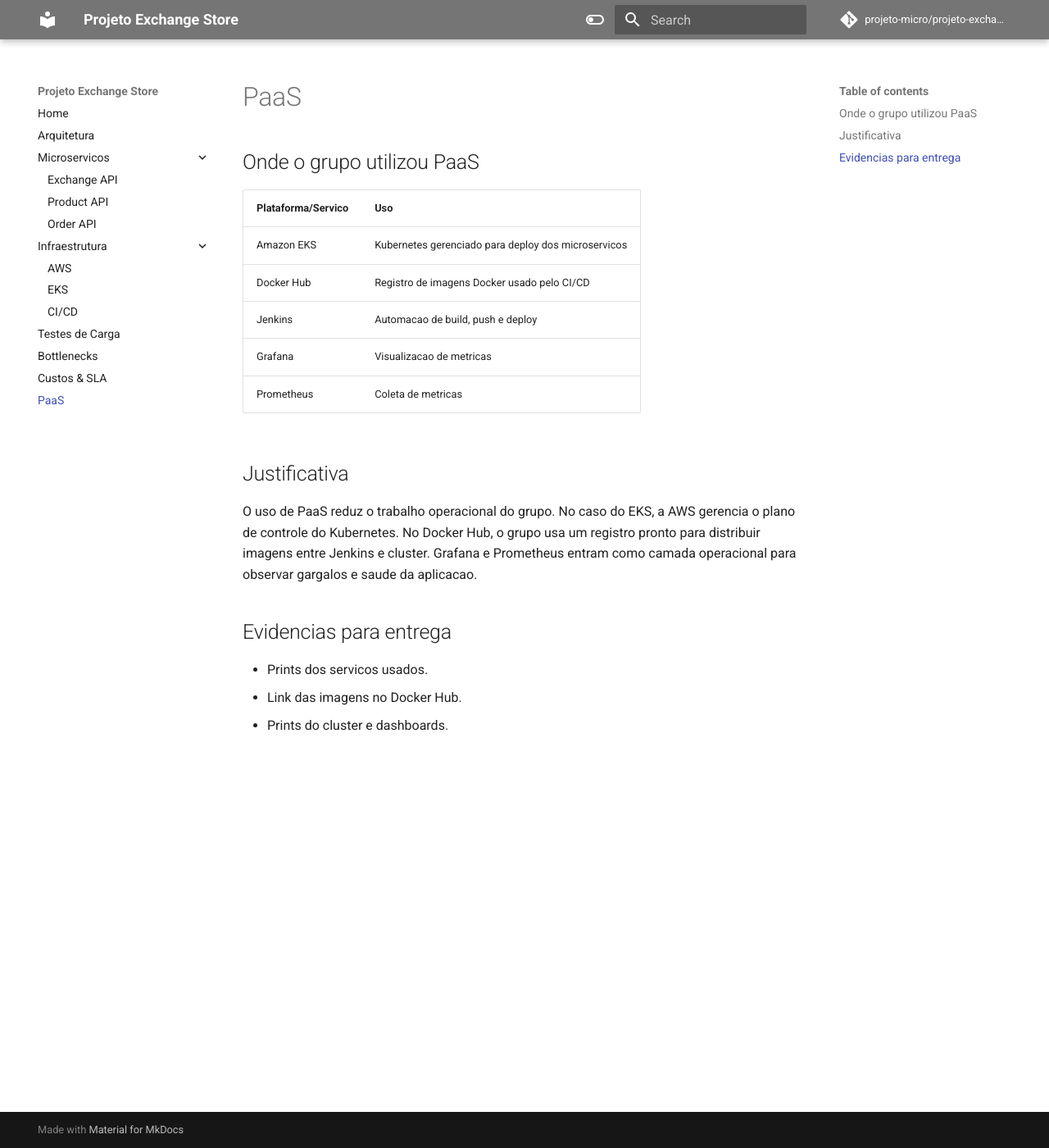
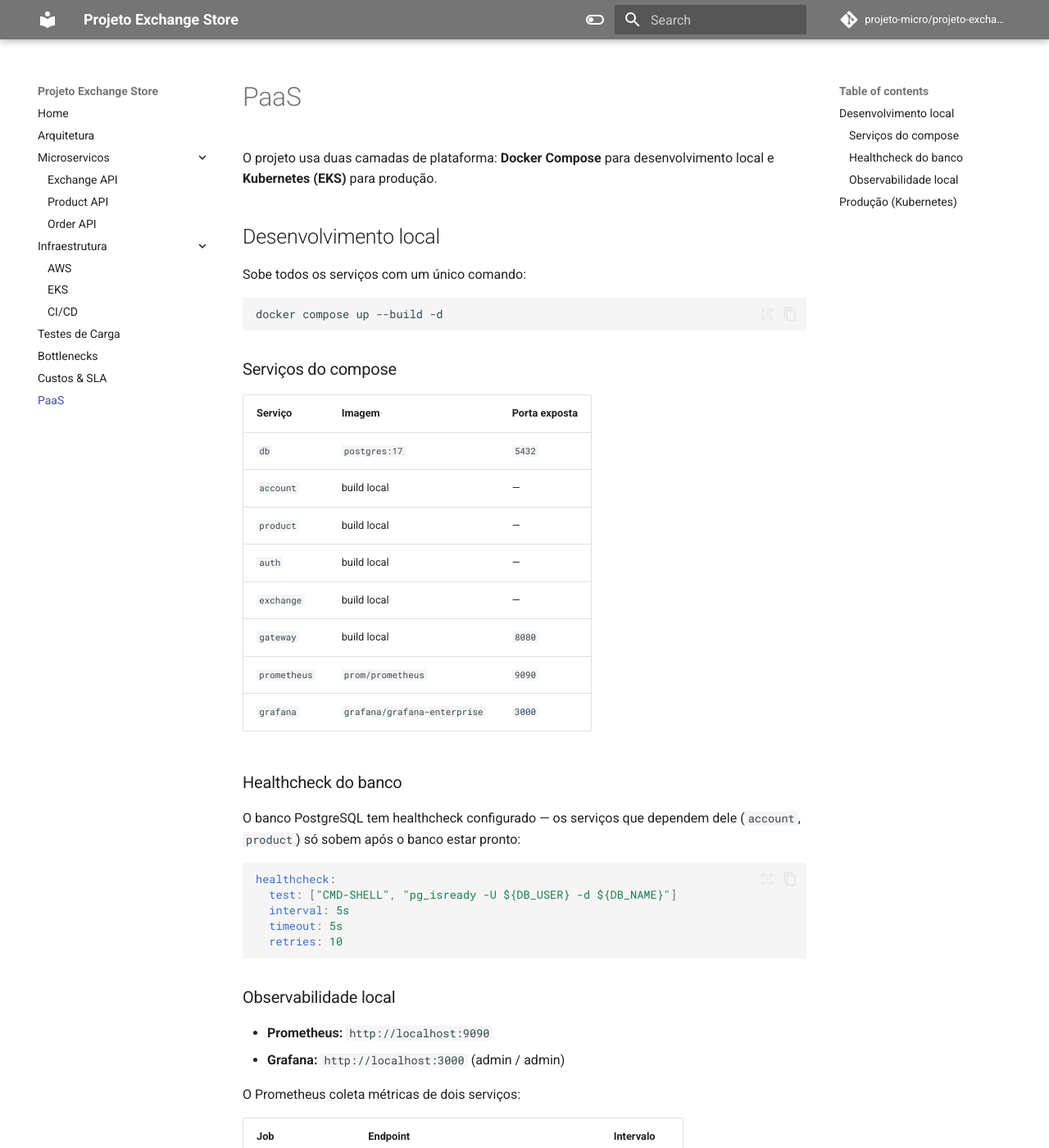
Before and after one commit to projeto-micro/projeto, an MkDocs documentation site: the page built from docs/paas.md, in a window 1280 px wide and 1400 px high. Shown: the whole window at 82% size. Built offline with MkDocs 1.6.1 and Material for MkDocs 9.7.7, drawn with Linux system fonts in a browser that asks for light colours; comment, search, counter and statistics services are not loaded; some of the changed text lies outside the part shown.

Commit message:
Expand PaaS documentation with local setup and health checks
Added details about local development setup, health checks, and observability for services using Docker Compose and Kubernetes.

````diff
--- a/docs/paas.md
+++ b/docs/paas.md
@@ -1,21 +1,65 @@
 # PaaS
 
-## Onde o grupo utilizou PaaS
+O projeto usa duas camadas de plataforma: **Docker Compose** para desenvolvimento local e **Kubernetes (EKS)** para produção.
 
-| Plataforma/Servico | Uso |
-| --- | --- |
-| Amazon EKS | Kubernetes gerenciado para deploy dos microservicos |
-| Docker Hub | Registro de imagens Docker usado pelo CI/CD |
-| Jenkins | Automacao de build, push e deploy |
-| Grafana | Visualizacao de metricas |
-| Prometheus | Coleta de metricas |
+## Desenvolvimento local
 
-## Justificativa
+Sobe todos os serviços com um único comando:
 
-O uso de PaaS reduz o trabalho operacional do grupo. No caso do EKS, a AWS gerencia o plano de controle do Kubernetes. No Docker Hub, o grupo usa um registro pronto para distribuir imagens entre Jenkins e cluster. Grafana e Prometheus entram como camada operacional para observar gargalos e saude da aplicacao.
+```bash
+docker compose up --build -d
+```
 
-## Evidencias para entrega
+### Serviços do compose
 
-- Prints dos servicos usados.
-- Link das imagens no Docker Hub.
-- Prints do cluster e dashboards.
+| Serviço | Imagem | Porta exposta |
+|---|---|---|
+| `db` | `postgres:17` | `5432` |
+| `account` | build local | — |
+| `product` | build local | — |
+| `auth` | build local | — |
+| `exchange` | build local | — |
+| `gateway` | build local | `8080` |
+| `prometheus` | `prom/prometheus` | `9090` |
+| `grafana` | `grafana/grafana-enterprise` | `3000` |
+
+### Healthcheck do banco
+
+O banco PostgreSQL tem healthcheck configurado — os serviços que dependem dele (`account`, `product`) só sobem após o banco estar pronto:
+
+```yaml
+healthcheck:
+  test: ["CMD-SHELL", "pg_isready -U ${DB_USER} -d ${DB_NAME}"]
+  interval: 5s
+  timeout: 5s
+  retries: 10
+```
+
+### Observabilidade local
+
+- **Prometheus:** `http://localhost:9090`
+- **Grafana:** `http://localhost:3000` (admin / admin)
+
+O Prometheus coleta métricas de dois serviços:
+
+| Job | Endpoint | Intervalo |
+|---|---|---|
+| `GatewayMetrics` | `gateway:8080/gateway/actuator/prometheus` | 1s |
+| `ExchangeMetrics` | `exchange:8080/metrics` | 1s |
+
+O Grafana já vem provisionado com o Prometheus como datasource padrão.
+
+## Produção (Kubernetes)
+
+Em produção, cada serviço roda como um `Deployment` com `Service` do tipo `ClusterIP`. As configurações sensíveis são gerenciadas via `Secret` do Kubernetes e as não-sensíveis via `ConfigMap`.
+
+```bash
+# Deploy de um serviço
+kubectl apply -f k8s/k8s.yaml
+
+# Verificar pods rodando
+kubectl get pods
+
+# Ver logs de um serviço
+kubectl logs -l app=exchange
+```
````
